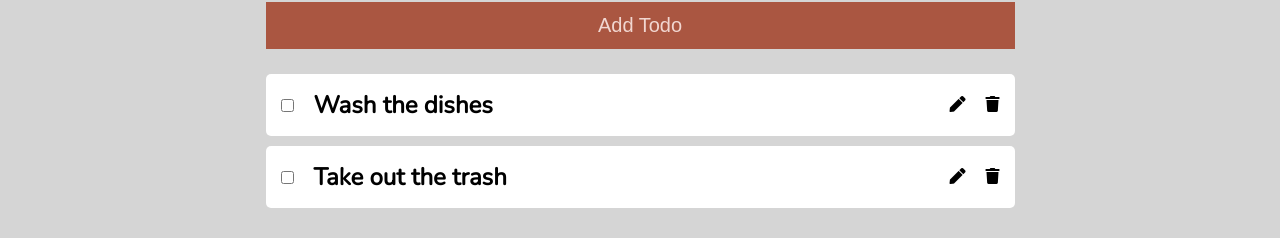
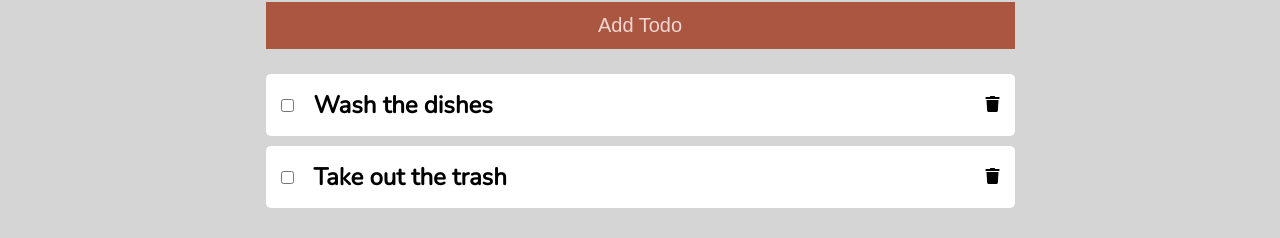
Before and after one commit to jaesmanalang/todoist, a React (Create React App) app: page / in a window 1280 px wide. Shown: the part 270-508 px from the top of the page. Built offline with nearby package versions, Linux system fonts and the light colour scheme.

Commit message:
Finished project

```diff
--- a/package.json
+++ b/package.json
@@ -8,6 +8,7 @@
     "@testing-library/user-event": "^7.1.2",
     "react": "^16.12.0",
     "react-dom": "^16.12.0",
+    "react-router-dom": "^5.1.2",
     "react-scripts": "3.4.0"
   },
   "scripts": {
--- a/src/components/App.js
+++ b/src/components/App.js
@@ -1,4 +1,5 @@
 import React, { Component } from 'react';
+import { BrowserRouter as Router, Switch, Route } from 'react-router-dom';
 import './App.css';
 import Header from './header/Header';
 import TodoInput from './todo-input/TodoInput';
@@ -55,19 +56,28 @@
     });
   };
 
-  editTodo = id => {};
+  editTodo = id => {
+    console.log(id);
+  };
 
   render() {
     return (
       <div>
         <Header />
         <div className="container">
-          <TodoInput addTodo={this.addTodo} />
-          <TodoList
-            todos={this.state.todos}
-            deleteTodo={this.deleteTodo}
-            markComplete={this.markComplete}
-          />
+          <Router>
+            <Switch>
+              <Route path="/">
+                <TodoInput addTodo={this.addTodo} editTodo={this.editTodo} />
+                <TodoList
+                  todos={this.state.todos}
+                  deleteTodo={this.deleteTodo}
+                  editTodo={this.editTodo}
+                  markComplete={this.markComplete}
+                />
+              </Route>
+            </Switch>
+          </Router>
         </div>
       </div>
     );
--- a/src/components/todo-item/TodoItem.jsx
+++ b/src/components/todo-item/TodoItem.jsx
@@ -17,9 +17,6 @@
           </h2>
         </div>
         <div className="icons">
-          <span className="edit">
-            <i className="fas fa-pen"></i>
-          </span>
           <span
             className="remove"
             onClick={this.props.deleteTodo.bind(this, id)}
--- a/src/components/todo-list/TodoList.jsx
+++ b/src/components/todo-list/TodoList.jsx
@@ -2,13 +2,14 @@
 import './TodoList.scss';
 import TodoItem from '../todo-item/TodoItem';
 
-const TodoList = ({ todos, markComplete, deleteTodo }) => (
+const TodoList = ({ todos, markComplete, deleteTodo, editTodo }) => (
   <div className="todo-list">
     {todos.map(todo => (
       <TodoItem
         key={todo.id}
         todo={todo}
         deleteTodo={deleteTodo}
+        editTodo={editTodo}
         markComplete={markComplete}
       />
     ))}
```
Also changed, not shown: 1 other file (tests, documents, lock files or other folders).
